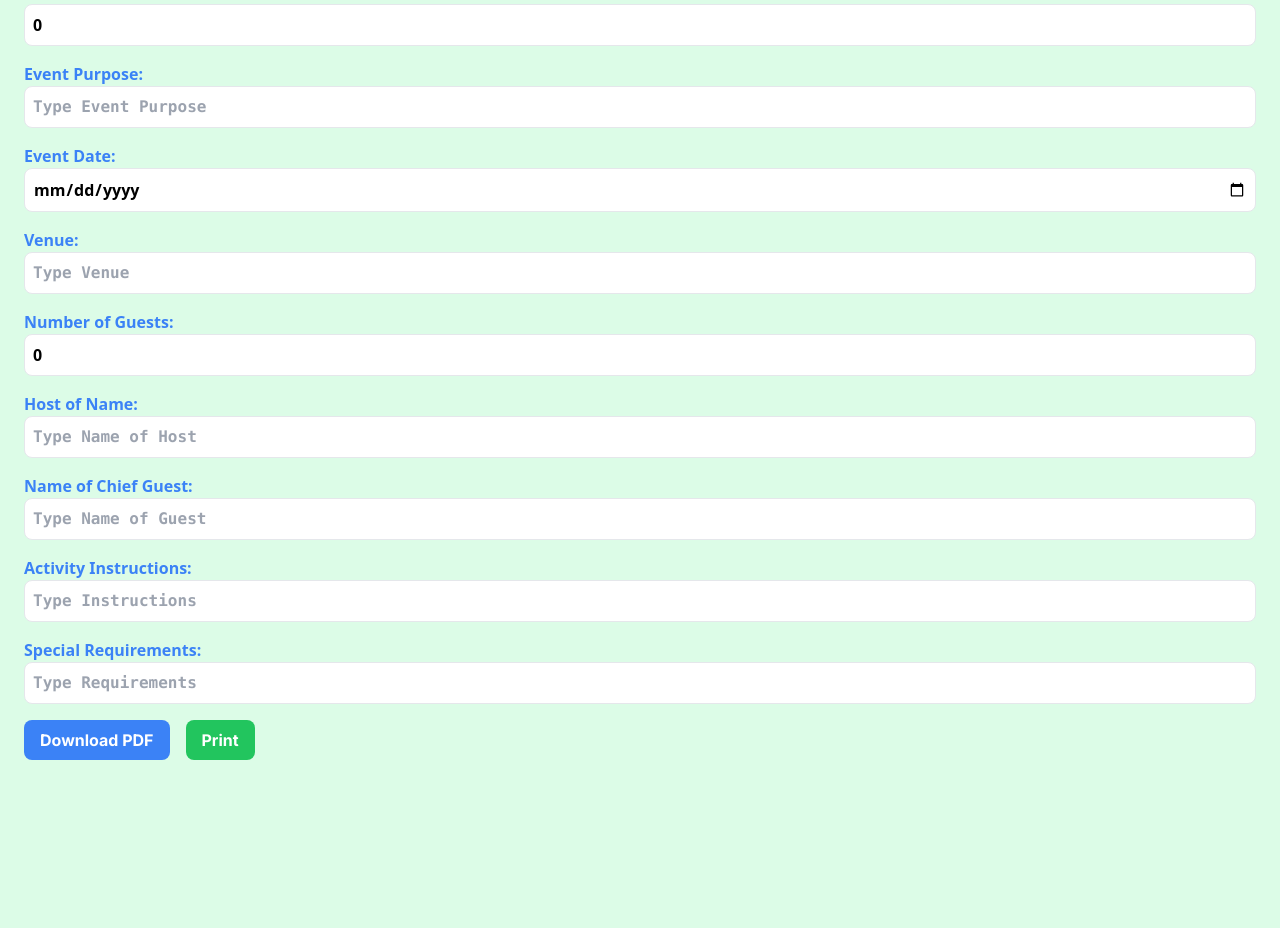
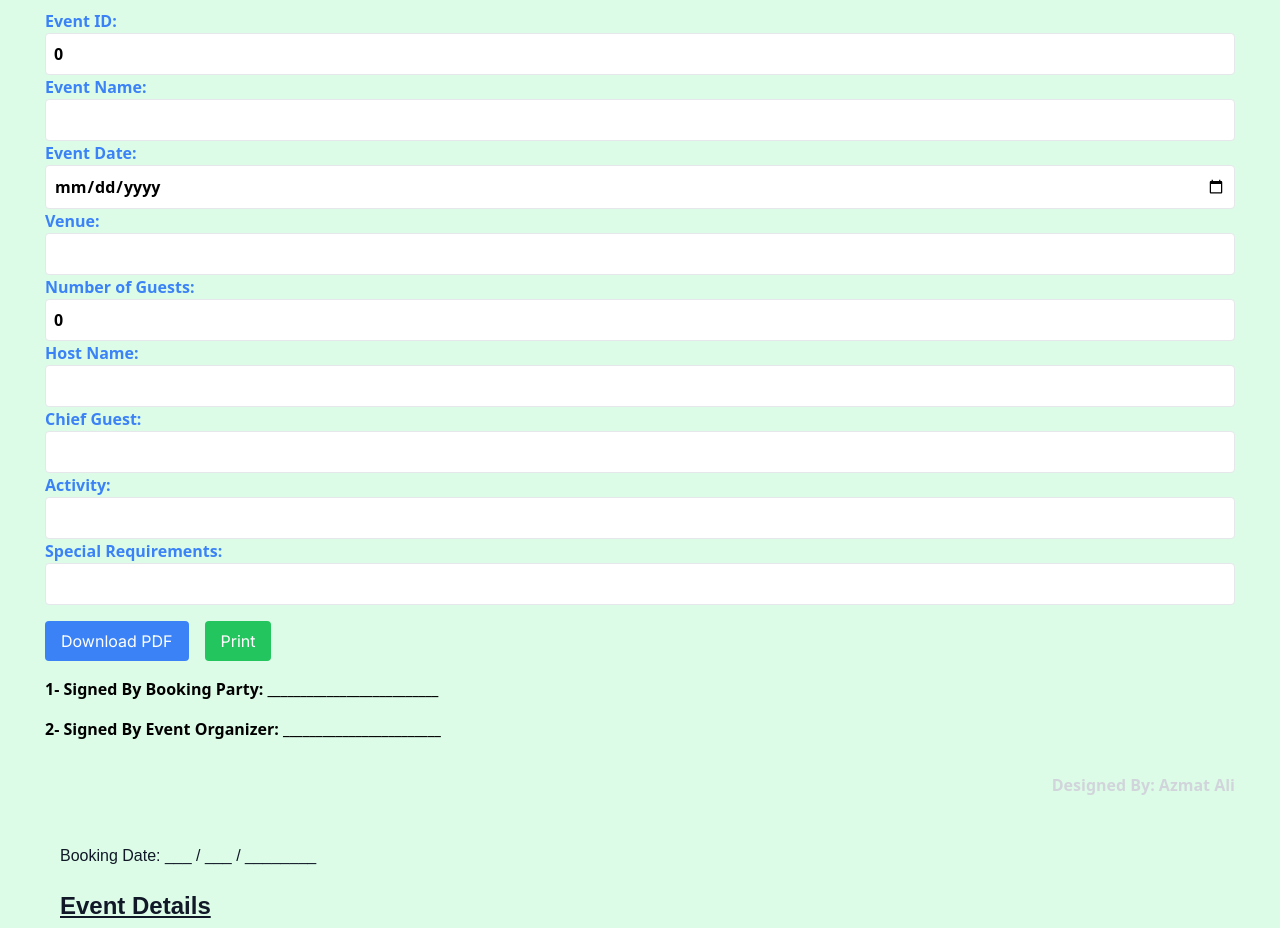
Before and after one commit to azmataliakbar/Party-Event-Organizer, a Next.js app: page /event-form in a window 1280 px wide. Shown: the part 184-1112 px from the top of the page. Before the commit the page ends 984 px from the top, so only its background shows below. Built offline with nearby package versions, Linux system fonts and the light colour scheme.

Commit message:
corrected code and size

```diff
--- a/package.json
+++ b/package.json
@@ -12,7 +12,8 @@
     "html2pdf.js": "^0.10.2",
     "next": "15.0.3",
     "react": "19.0.0-rc-66855b96-20241106",
-    "react-dom": "19.0.0-rc-66855b96-20241106"
+    "react-dom": "19.0.0-rc-66855b96-20241106",
+    "uuid": "^11.0.3"
   },
   "devDependencies": {
     "@netlify/plugin-nextjs": "^5.8.1",
--- a/src/app/components/EventForm.tsx
+++ b/src/app/components/EventForm.tsx
@@ -1,67 +1,39 @@
 "use client";
 
-import React, { useState } from 'react';
+import React, { useState } from "react";
 
-type EventDetails = {
-  eventId: number;
-  eventName: string;
-  eventDate: string;
-  venue: string;
-  hostName: string;
-  chiefGuest: string;
-  activity: string;
-  numGuests: number;
-  specialRequirements: string;
-};
 
-interface EventFormProps {
-  onSave: (eventDetails: EventDetails) => void; // Accept the full EventDetails, including eventId
-}
-
-const EventForm: React.FC<EventFormProps> = ({ onSave }) => {
-  const [formData, setFormData] = useState<EventDetails>({
-    eventId: 0, // Initially set eventId to 0
-    eventName: '',
-    eventDate: '',
-    venue: '',
-    hostName: '',
-    chiefGuest: '',
-    activity: '',
+const EventForm = () => {
+  const [formData, setFormData] = useState({
+    eventId: 0,
+    eventName: "",
+    eventDate: "",
+    venue: "",
+    hostName: "",
+    chiefGuest: "",
+    activity: "",
     numGuests: 0,
-    specialRequirements: '',
+    specialRequirements: "",
   });
 
-  const handleChange = (e: React.ChangeEvent<HTMLInputElement | HTMLTextAreaElement>) => {
+  const handleChange = (e: React.ChangeEvent<HTMLInputElement>) => {
     const { name, value } = e.target;
-    setFormData(prevFormData => ({
-      ...prevFormData,
-      [name]: name === 'numGuests' ? parseInt(value, 10) : value,
-    }));
+    setFormData({ ...formData, [name]: value });
   };
 
-  const handleSubmit = (e: React.FormEvent) => {
-    e.preventDefault();
-
-    if (!formData.eventName || !formData.eventDate || !formData.venue || !formData.hostName) {
-      alert('Please fill in all required fields.');
-      return;
+  /* const handleDownloadPDF = () => {
+    const element = document.getElementById("event-details");
+    if (element) {
+      import("html2pdf.js").then((html2pdf) => {
+        html2pdf.default().from(element).set({
+          margin: 10,
+          filename: `Event_${formData.eventId}.pdf`,
+          html2canvas: { scale: 2 },
+          jsPDF: { orientation: "portrait" },
+        }).save();
+      });
     }
-
-    // Add the eventId manually and pass the complete formData object to onSave
-    onSave({ ...formData, eventId: Date.now() });
-
-    setFormData({
-      eventId: 0, // Reset eventId after submission
-      eventName: '',
-      eventDate: '',
-      venue: '',
-      hostName: '',
-      chiefGuest: '',
-      activity: '',
-      numGuests: 0,
-      specialRequirements: '',
-    });
-  };
+  }; */
 
   const handleDownloadPDF = () => {
     if (typeof window === "undefined") return;
@@ -100,136 +72,167 @@ const EventForm: React.FC<EventFormProps> = ({ onSave }) => {
   };
 
   return (
-    <>
-      <form onSubmit={handleSubmit} className="space-y-4">
-        <label className="text-blue-500 font-sans font-semibold hover:text-red-500 block mb-4">Event ID Number:
-          <input
-            type="number"
-            name="eventId"
-            value={formData.eventId}
-            onChange={handleChange}
-            className="border p-2 w-full text-black font-semibold rounded-lg"
-            placeholder="Type Event ID Number"
-          />
-        </label>
+    <div className="px-4 sm:px-6">
+      <form className="space-y-4">
+      <label className="text-blue-500 font-sans font-bold hover:text-red-500">
+      Event ID:
+      <input
+      type="number"
+      name="eventId"
+      value={formData.eventId}
+      onChange={handleChange}
+      className="border p-2 w-full rounded text-black placeholder:text-base sm:placeholder:text-lg md:placeholder:text-xl"
+      placeholder="Enter Event ID"
+      />
+      </label>
 
-        <label className="text-blue-500 font-sans font-semibold hover:text-red-500 block mb-4">Event Purpose:
+
+        <label className="text-blue-500 font-sans font-bold hover:text-red-500">
+          Event Name:
           <input
             type="text"
             name="eventName"
             value={formData.eventName}
             onChange={handleChange}
-            className="border p-2 w-full text-black font-mono rounded-lg"
-            placeholder="Type Event Purpose"
+            className="border p-2 w-full rounded text-black"
           />
         </label>
 
-        <label className="text-blue-500 font-sans font-semibold hover:text-red-500 block mb-4">Event Date:
+        <label className="text-blue-500 font-sans font-bold hover:text-red-500">
+          Event Date:
           <input
             type="date"
             name="eventDate"
             value={formData.eventDate}
             onChange={handleChange}
-            className="border p-2 w-full text-black font-semibold rounded-lg"
-            placeholder="Event Date"
+            className="border p-2 w-full rounded text-black"
           />
         </label>
 
-        <label className="text-blue-500 font-sans font-semibold hover:text-red-500 block mb-4">Venue:
+        <label className="text-blue-500 font-sans font-bold hover:text-red-500">
+          Venue:
           <input
             type="text"
             name="venue"
             value={formData.venue}
             onChange={handleChange}
-            className="border p-2 w-full text-black font-mono rounded-lg"
-            placeholder="Type Venue"
+            className="border p-2 w-full rounded text-black"
           />
         </label>
 
-        <label className="text-blue-500 font-sans font-semibold hover:text-red-500 block mb-4">Number of Guests:
+        <label className="text-blue-500 font-sans font-bold hover:text-red-500">
+          Number of Guests:
           <input
             type="number"
             name="numGuests"
             value={formData.numGuests}
             onChange={handleChange}
-            className="border p-2 w-full text-black font-semibold rounded-lg"
-            placeholder="Type Number of Guests"
+            className="border p-2 w-full rounded text-black"
           />
         </label>
 
-        <label className="text-blue-500 font-sans font-semibold hover:text-red-500 block mb-4">Host of Name:
+        <label className="text-blue-500 font-sans font-bold hover:text-red-500">
+          Host Name:
           <input
             type="text"
             name="hostName"
             value={formData.hostName}
             onChange={handleChange}
-            className="border p-2 w-full text-black font-mono rounded-lg"
-            placeholder="Type Name of Host"
+            className="border p-2 w-full rounded text-black"
           />
         </label>
 
-        <label className="text-blue-500 font-sans font-semibold hover:text-red-500 block mb-4">Name of Chief Guest:
+        <label className="text-blue-500 font-sans font-bold hover:text-red-500">
+          Chief Guest:
           <input
             type="text"
             name="chiefGuest"
             value={formData.chiefGuest}
             onChange={handleChange}
-            className="border p-2 w-full text-black font-mono rounded-lg"
-            placeholder="Type Name of Guest"
+            className="border p-2 w-full rounded text-black"
           />
         </label>
 
-        <label className="text-blue-500 font-sans font-semibold hover:text-red-500 block mb-4">Activity Instructions:
+        <label className="text-blue-500 font-sans font-bold hover:text-red-500">
+          Activity:
           <input
             type="text"
             name="activity"
             value={formData.activity}
             onChange={handleChange}
-            className="border p-2 w-full text-black font-mono rounded-lg"
-            placeholder="Type Instructions"
+            className="border p-2 w-full rounded text-black"
           />
         </label>
 
-        <label className="text-blue-500 font-sans font-semibold hover:text-red-500 block mb-4">Special Requirements:
+        <label className="text-blue-500 font-sans font-bold hover:text-red-500">
+          Special Requirements:
           <input
             type="text"
             name="specialRequirements"
             value={formData.specialRequirements}
             onChange={handleChange}
-            className="border p-2 w-full text-black font-mono rounded-lg"
-            placeholder="Type Requirements"
+            className="border p-2 w-full rounded text-black"
           />
         </label>
 
-        <div className="flex mt-2">
-          <button type="button" onClick={handleDownloadPDF} className="bg-blue-500 text-white px-2 py-1 lg:px-4 lg:py-2 mr-2 no-print rounded-lg font-bold hover:bg-blue-300 hover:text-black mb-4">
+        <div className="flex flex-col sm:flex-row space-y-4 sm:space-y-0 sm:space-x-4">
+          <button
+            type="button"
+            onClick={handleDownloadPDF}
+            className="bg-blue-500 text-white px-4 py-2 rounded no-print w-full sm:w-auto"
+          >
             Download PDF
           </button>
-          <button type="button" onClick={handlePrint} className="bg-green-500 text-white  px-3 py-1 lg:px-4 lg:py-2 ml-2 no-print rounded-lg font-bold hover:bg-green-300 hover:text-black mb-4">
+          <button
+            type="button"
+            onClick={handlePrint}
+            className="bg-green-500 text-white px-4 py-2 rounded no-print w-full sm:w-auto"
+          >
             Print
           </button>
         </div>
       </form>
 
-      <div id="event-details" className="hidden">
-        <h2>Event Details</h2>
+      <div className="mt-4">
+        <p className="text-left text-black font-sans font-bold hover:text-blue-500">
+          1- Signed By Booking Party: __________________________
+        </p>
+        <p className="text-left mt-4 text-black font-sans font-bold hover:text-blue-500">
+          2- Signed By Event Organizer: ________________________
+        </p>
+        <p className="mt-8 text-gray-300 text-right font-sans font-bold hover:text-blue-500">
+          Designed By: Azmat Ali
+        </p>
+      </div>
+
+      <div id="event-details" className="no-print mt-8">
+        <h6>Booking Date: ___ / ___ / ________</h6>
+        <h2><u>Event Details</u></h2>
         <p><strong>Event ID:</strong> {formData.eventId}</p>
-        <p><strong>Event Purpose:</strong> {formData.eventName}</p>
+        <p><strong>Event Name:</strong> {formData.eventName}</p>
         <p><strong>Event Date:</strong> {formData.eventDate}</p>
         <p><strong>Venue:</strong> {formData.venue}</p>
+        <p><strong>Number of Guests:</strong> {formData.numGuests}</p>
         <p><strong>Host Name:</strong> {formData.hostName}</p>
         <p><strong>Chief Guest:</strong> {formData.chiefGuest}</p>
-        <p><strong>Activity Instructions:</strong> {formData.activity}</p>
-        <p><strong>Number of Guests:</strong> {formData.numGuests}</p>
+        <p><strong>Activity:</strong> {formData.activity}</p>
         <p><strong>Special Requirements:</strong> {formData.specialRequirements}</p>
+
         <div>
-          <p className="text-left mt-10 text-black font-serif">
-            1- Signed By Booking Party : ________________________  Date________
+          <p className="text-left text-black font-serif">
+            1- Signed By Booking Party: ______________________
+          </p>
+          <p className="text-left mt-4 text-black font-serif">
+            2- Signed By Event Organizer: ______________________
+          </p>
+          <p className="mt-8 text-gray-300 font-semibold text-right">
+            Designed By: Azmat Ali
           </p>
         </div>
       </div>
-    </>
+    </div>
   );
+
 };
 
 export default EventForm;
--- /dev/null
+++ b/src/app/components/EventForm1.tsx
@@ -0,0 +1,236 @@
+"use client";
+
+import React, { useState } from 'react';
+
+type EventDetails = {
+  eventId: number;
+  eventName: string;
+  eventDate: string;
+  venue: string;
+  hostName: string;
+  chiefGuest: string;
+  activity: string;
+  numGuests: number;
+  specialRequirements: string;
+};
+
+type EventFormProps = {
+  onSave: (eventDetails: Omit<EventDetails, "id">) => void;
+};
+
+const EventForm: React.FC<EventFormProps> = ({ onSave }) => {
+  const [formData, setFormData] = useState<Omit<EventDetails, "id">>({
+    eventId: 0, // Initially set eventId to 0
+    eventName: '',
+    eventDate: '',
+    venue: '',
+    hostName: '',
+    chiefGuest: '',
+    activity: '',
+    numGuests: 0,
+    specialRequirements: '',
+  });
+
+  const handleChange = (e: React.ChangeEvent<HTMLInputElement | HTMLTextAreaElement>) => {
+    const { name, value } = e.target;
+    setFormData((prevFormData) => ({
+      ...prevFormData,
+      [name]: name === "numGuests" ? parseInt(value, 10) : value,
+    }));
+  };
+
+  const handleSubmit = (e: React.FormEvent) => {
+    e.preventDefault();
+
+    if (!formData.eventName || !formData.eventDate || !formData.venue || !formData.hostName) {
+      alert("Please fill in all required fields.");
+      return;
+    }
+
+
+
+    onSave(formData);
+
+    setFormData({
+      eventId: 0,
+      eventName: '',
+      eventDate: '',
+      venue: '',
+      hostName: '',
+      chiefGuest: '',
+      activity: '',
+      numGuests: 0,
+      specialRequirements: '',
+    });
+  };
+
+  const handleDownloadPDF = () => {
+    if (typeof window === "undefined") return;
+
+    const element = document.getElementById('event-details');
+    if (element) {
+      element.classList.remove('hidden');
+
+      import('html2pdf.js').then(html2pdf => {
+        html2pdf.default()
+          .from(element)
+          .set({
+            margin: [20, 20, 20, 20],
+            filename: `Event_Details_${formData.eventId}.pdf`,
+            html2canvas: {
+              scale: 4,
+              logging: true,
+            },
+            jsPDF: {
+              orientation: 'landscape',
+              unit: 'mm',
+              format: 'a4',
+              compress: true,
+            },
+          })
+          .save()
+          .then(() => {
+            element.classList.add('hidden');
+          });
+      });
+    }
+  };
+
+  const handlePrint = () => {
+    window.print();
+  };
+
+  return (
+    <>
+      <form onSubmit={handleSubmit} className="space-y-4">
+        <label className="text-blue-500 font-sans font-semibold hover:text-red-500 block mb-4">Event ID Number:
+          <input
+            type="number"
+            name="eventId"
+            value={formData.eventId}
+            onChange={handleChange}
+            className="border p-2 w-full text-black font-semibold rounded-lg"
+            placeholder="Type Event ID Number"
+          />
+        </label>
+
+        <label className="text-blue-500 font-sans font-semibold hover:text-red-500 block mb-4">Event Purpose:
+          <input
+            type="text"
+            name="eventName"
+            value={formData.eventName}
+            onChange={handleChange}
+            className="border p-2 w-full text-black font-mono rounded-lg"
+            placeholder="Type Event Purpose"
+          />
+        </label>
+
+        <label className="text-blue-500 font-sans font-semibold hover:text-red-500 block mb-4">Event Date:
+          <input
+            type="date"
+            name="eventDate"
+            value={formData.eventDate}
+            onChange={handleChange}
+            className="border p-2 w-full text-black font-semibold rounded-lg"
+            placeholder="Event Date"
+          />
+        </label>
+
+        <label className="text-blue-500 font-sans font-semibold hover:text-red-500 block mb-4">Venue:
+          <input
+            type="text"
+            name="venue"
+            value={formData.venue}
+            onChange={handleChange}
+            className="border p-2 w-full text-black font-mono rounded-lg"
+            placeholder="Type Venue"
+          />
+        </label>
+
+        <label className="text-blue-500 font-sans font-semibold hover:text-red-500 block mb-4">Number of Guests:
+          <input
+            type="number"
+            name="numGuests"
+            value={formData.numGuests}
+            onChange={handleChange}
+            className="border p-2 w-full text-black font-semibold rounded-lg"
+            placeholder="Type Number of Guests"
+          />
+        </label>
+
+        <label className="text-blue-500 font-sans font-semibold hover:text-red-500 block mb-4">Host of Name:
+          <input
+            type="text"
+            name="hostName"
+            value={formData.hostName}
+            onChange={handleChange}
+            className="border p-2 w-full text-black font-mono rounded-lg"
+            placeholder="Type Name of Host"
+          />
+        </label>
+
+        <label className="text-blue-500 font-sans font-semibold hover:text-red-500 block mb-4">Name of Chief Guest:
+          <input
+            type="text"
+            name="chiefGuest"
+            value={formData.chiefGuest}
+            onChange={handleChange}
+            className="border p-2 w-full text-black font-mono rounded-lg"
+            placeholder="Type Name of Guest"
+          />
+        </label>
+
+        <label className="text-blue-500 font-sans font-semibold hover:text-red-500 block mb-4">Activity Instructions:
+          <input
+            type="text"
+            name="activity"
+            value={formData.activity}
+            onChange={handleChange}
+            className="border p-2 w-full text-black font-mono rounded-lg"
+            placeholder="Type Instructions"
+          />
+        </label>
+
+        <label className="text-blue-500 font-sans font-semibold hover:text-red-500 block mb-4">Special Requirements:
+          <input
+            type="text"
+            name="specialRequirements"
+            value={formData.specialRequirements}
+            onChange={handleChange}
+            className="border p-2 w-full text-black font-mono rounded-lg"
+            placeholder="Type Requirements"
+          />
+        </label>
+
+        <div className="flex mt-2">
+          <button type="button" onClick={handleDownloadPDF} className="bg-blue-500 text-white px-2 py-1 lg:px-4 lg:py-2 mr-2 no-print rounded-lg font-bold hover:bg-blue-300 hover:text-black mb-4">
+            Download PDF
+          </button>
+          <button type="button" onClick={handlePrint} className="bg-green-500 text-white  px-3 py-1 lg:px-4 lg:py-2 ml-2 no-print rounded-lg font-bold hover:bg-green-300 hover:text-black mb-4">
+            Print
+          </button>
+        </div>
+      </form>
+
+      <div id="event-details" className="hidden">
+        <h2>Event Details</h2>
+        <p><strong>Event ID:</strong> {formData.eventId}</p>
+        <p><strong>Event Purpose:</strong> {formData.eventName}</p>
+        <p><strong>Event Date:</strong> {formData.eventDate}</p>
+        <p><strong>Venue:</strong> {formData.venue}</p>
+        <p><strong>Host Name:</strong> {formData.hostName}</p>
+        <p><strong>Chief Guest:</strong> {formData.chiefGuest}</p>
+        <p><strong>Activity Instructions:</strong> {formData.activity}</p>
+        <p><strong>Number of Guests:</strong> {formData.numGuests}</p>
+        <p><strong>Special Requirements:</strong> {formData.specialRequirements}</p>
+        <div>
+          <p className="text-left mt-10 text-black font-serif">
+            1- Signed By Booking Party : ________________________  Date________
+          </p>
+        </div>
+      </div>
+    </>
+  );
+};
+
+export default EventForm;
--- a/src/app/contact/page.tsx
+++ b/src/app/contact/page.tsx
@@ -2,7 +2,7 @@ import Link from 'next/link';
 
 export default function Contact() {
   return (
-    <main className="flex flex-col items-center justify-center px-2 py-8 space-y-8 bg-black lg:w-full w-[280px]  rounded-lg  overflow-hidden">
+    <main className="flex flex-col items-center justify-center px-2 py-8 space-y-8 bg-black lg:w-full w-full rounded-lg overflow-hidden">
 
   {/* Header */}
   <h1 className="text-3xl sm:text-5xl font-bold text-white animate-slideIn hover:text-red-500 hover:scale-125 text-center">
@@ -71,5 +71,6 @@ export default function Contact() {
   {/* Footer */}
   <h4 className="text-xs sm:text-sm text-gray-500">Author: Azmat Ali</h4>
 </main>
+
   );
 }
--- a/src/app/event-form/page.tsx
+++ b/src/app/event-form/page.tsx
@@ -1,40 +1,57 @@
 "use client";
 
-import React from 'react';
-import EventForm from '@/app/components/EventForm';
-
-// Define the type with 'id' for EventDetails
-type EventDetails = {
-  id: number;
-  eventName: string;
-  eventDate: string;
-  bookingDate: string;
-  venue: string;
-  hostName: string;
-  chiefGuest: string;
-  activity: string;
-  numGuests: number;
-  specialRequirements: string;
-};
+/* import React from "react";
+import EventForm from "@/app/components/EventForm"; // Import EventForm
+import { EventDetails } from "@/app/types"; // Import the shared type
 
 const NewEventPage = () => {
-  const handleSave = (eventDetails: Omit<EventDetails, 'id'>) => {
+  const handleSave = (eventDetails: Omit<EventDetails, "id">) => {
     const eventWithId = { ...eventDetails, id: Date.now() }; // Add id here
     console.log("Event Details:", eventWithId);
 
-    const existingEvents = JSON.parse(localStorage.getItem('events') || '[]');
+    const existingEvents = JSON.parse(localStorage.getItem("events") || "[]");
     const updatedEvents = [...existingEvents, eventWithId];
 
-    localStorage.setItem('events', JSON.stringify(updatedEvents));
+    localStorage.setItem("events", JSON.stringify(updatedEvents));
   };
 
   return (
     <div>
-      <p className="mb-1  text-red-500 hover:text-blue-500 hover:scale-105 font-bold">Organize and manage your events effectively.</p>
+      <p className="mb-1 text-red-500 hover:text-blue-500 hover:scale-105 font-bold">
+        Organize and manage your events effectively.
+      </p>
       <h2 className="text-3xl mb-1 font-bold hover:text-blue-600 hover:scale-y-125">New Event</h2>
       <EventForm onSave={handleSave} />
     </div>
   );
 };
 
-export default NewEventPage;
+export default NewEventPage; */
+
+
+
+// src/app/event-form/page.tsx
+
+import React from "react";
+import EventForm from "@/app/components/EventForm"; // Import the EventForm component
+
+const EventFormPage = () => {
+  return (
+    <div className="p-4 flex flex-col">
+  {/* New Event Title */}
+  <h1 className="text-3xl font-bold text-blue-500 font-sans hover:text-red-500 hover:scale-y-150 md:text-4xl sm:text-2xl">
+    New Event
+  </h1>
+
+  {/* Booking Date */}
+  <h1 className="text-[14px] text-left my-4 lg:text-right font-bold text-black font-sans hover:text-red-500 md:text-lg sm:text-sm">
+    Booking Date: ___ / ___ / ________
+  </h1>
+
+  {/* Event Form */}
+  <EventForm />
+</div>
+  );
+};
+
+export default EventFormPage;
--- a/src/app/globals.css
+++ b/src/app/globals.css
@@ -42,13 +42,15 @@ body {
 }
 
 #event-details {
-  padding: 20px;
+  padding: 15px;
   font-family: Arial, sans-serif;
 }
 
 #event-details h2 {
-  text-align: center;
+  text-align: left;
   font-size: 24px;
+  font-weight: bold;
+  margin-top: 20px;
   margin-bottom: 20px;
 }
 
@@ -78,6 +80,6 @@ body {
 }
 @media (max-width: 768px) {
   .bg-wallpaper {
-    height: 335vh; /* Height for mobile screens */
+    height: 315vh; /* Height for mobile screens */
   }
 }
--- a/src/app/layout.tsx
+++ b/src/app/layout.tsx
@@ -42,7 +42,7 @@ export default function Layout({ children }: { children: React.ReactNode }) {
           </nav>
         )}
 
-        <main className="p-6">
+        <main className="p-[5px] ">
           {children}
         </main>
       </body>
```
Also changed, not shown: src/app/page.tsx (+8 -8 lines), 1 other file (tests, documents, lock files or other folders). Lines whose indentation alone changed are shown as unchanged.
